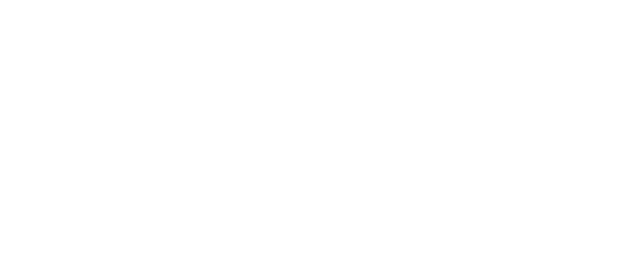
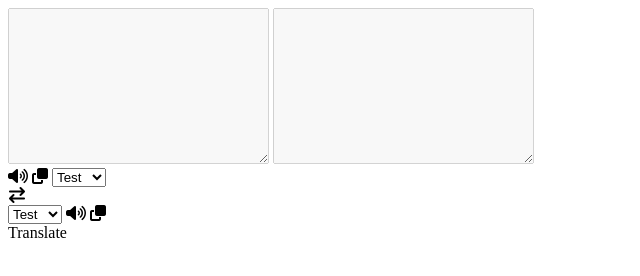
Before and after one commit to DenisKantic/translator_vanillaJS_API, a plain HTML site: page index.html in a window 1280 px wide. Shown: the whole page, without its empty margins (0-640 px from the left). Drawn offline with Linux system fonts and the light colour scheme.

Commit message:
html bone structure created

```diff
--- a/index.html
+++ b/index.html
@@ -4,8 +4,64 @@
     <meta charset="UTF-8" />
     <meta name="viewport" content="width=device-width, initial-scale=1.0" />
     <link rel="stylesheet" href="style.css" />
+    <link
+      rel="stylesheet"
+      href="https://cdnjs.cloudflare.com/ajax/libs/font-awesome/6.1.1/css/all.min.css"
+      integrity="sha512-KfkfwYDsLkIlwQp6LFnl8zNdLGxu9YAA1QvwINks4PhcElQSvqcyVLLD9aMhXd13uQjoXtEKNosOWaZqXgel0g=="
+      crossorigin="anonymous"
+      referrerpolicy="no-referrer"
+    />
     <script src="script.js" defer></script>
     <title>Translator</title>
   </head>
-  <body></body>
+  <body>
+    <div class="container">
+      <div class="center-part">
+        <div class="text-area">
+          <textarea
+            name="#"
+            id="text-area"
+            cols="30"
+            rows="10"
+            readonly
+            disabled
+          ></textarea>
+          <textarea
+            name="#"
+            id="text-area"
+            cols="30"
+            rows="10"
+            readonly
+            disabled
+          ></textarea>
+        </div>
+
+        <div class="control-area">
+          <div class="left-row">
+            <i class="fa-solid fa-volume-high"></i>
+            <i class="fa-solid fa-copy"></i>
+            <select>
+              <option value="#">Test</option>
+              <option value="#">Test2</option>
+              <option value="#">Test3</option>
+            </select>
+          </div>
+
+          <i class="fa-solid fa-arrow-right-arrow-left"></i>
+
+          <div class="right-row">
+            <select>
+              <option value="#">Test</option>
+              <option value="#">Test2</option>
+              <option value="#">Test3</option>
+            </select>
+            <i class="fa-solid fa-volume-high"></i>
+            <i class="fa-solid fa-copy"></i>
+          </div>
+        </div>
+
+        <div class="button translate-btn">Translate</div>
+      </div>
+    </div>
+  </body>
 </html>
```
